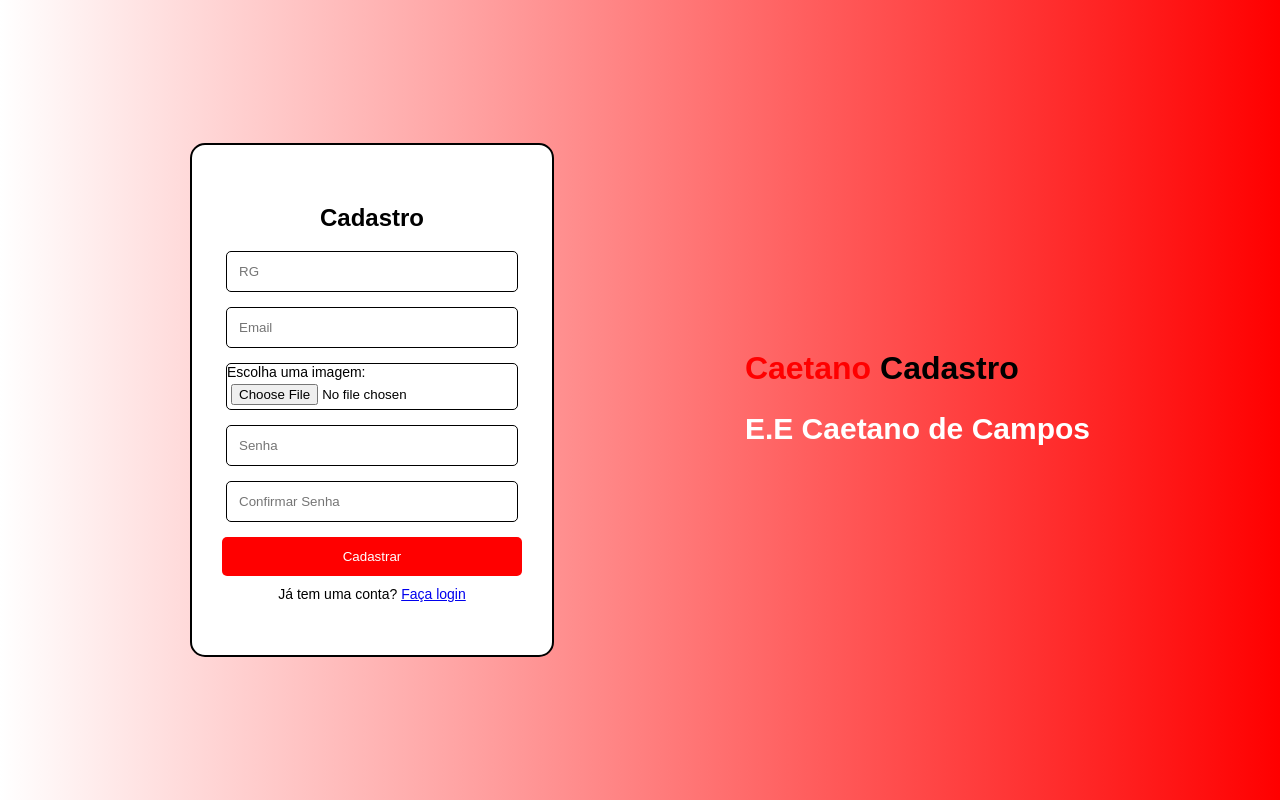
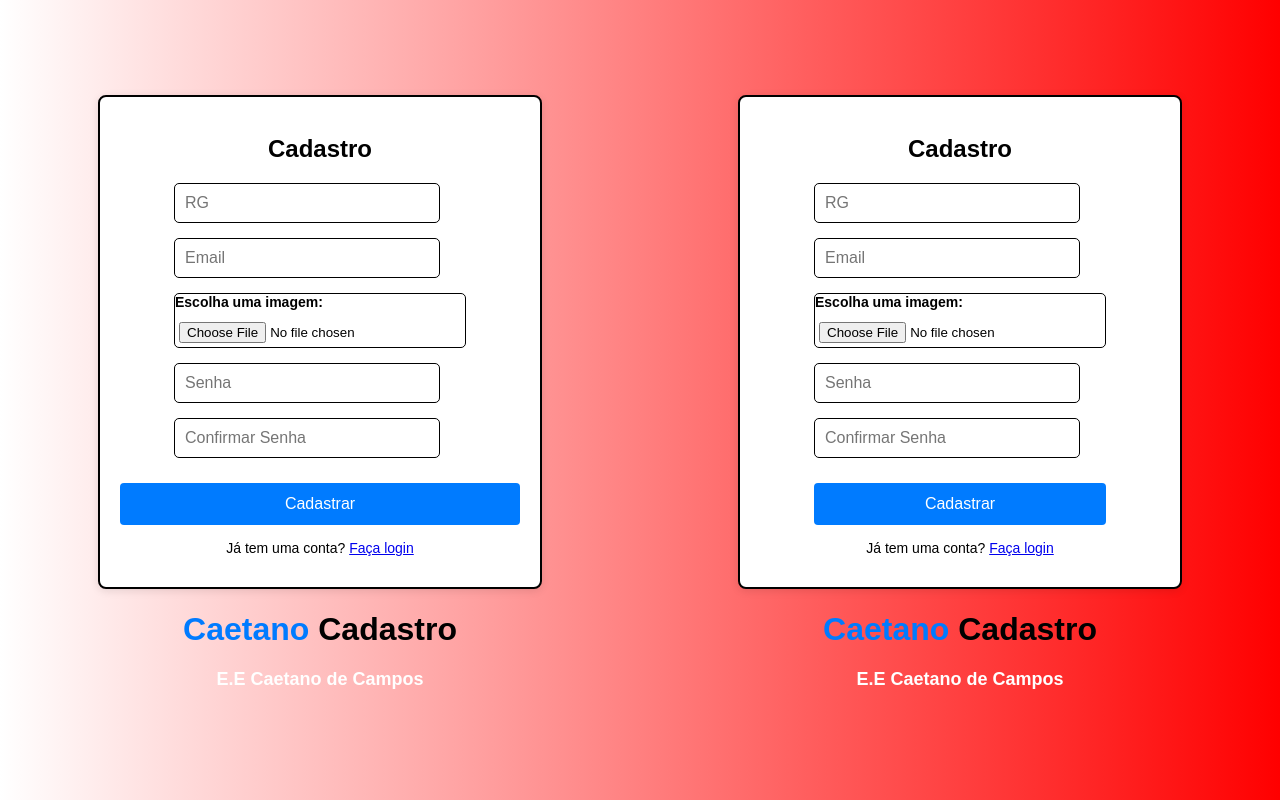
Before and after one commit to lian590/deted_visual, a Flask app: template templates/cadastro2.html in a window 1280 px wide. Run offline with Flask 3, Linux system fonts and the light colour scheme; the template is opened without the code that fills it, so the values that code supplies are empty.

Commit message:
Update cadastro2.html
mobile

```diff
--- a/templates/cadastro2.html
+++ b/templates/cadastro2.html
@@ -57,3 +57,126 @@
     </div>
 </body>
 </html>
+<!DOCTYPE html>
+<html lang="pt-br">
+<head>
+  <meta charset="UTF-8">
+  <meta name="viewport" content="width=device-width, initial-scale=1.0">
+  <title>Caetano Cadastro</title>
+  <link rel="stylesheet" href="/static/cadastro2.css">
+  <style>
+    /* Estilos básicos para responsividade */
+    body {
+      margin: 0;
+      font-family: Arial, sans-serif;
+      background-color: #f9f9f9;
+    }
+
+    .container {
+      display: flex;
+      flex-direction: column;
+      align-items: center;
+      padding: 20px;
+    }
+
+    .register-box {
+      width: 100%;
+      max-width: 400px;
+      background-color: white;
+      padding: 20px;
+      border-radius: 8px;
+      box-shadow: 0 2px 8px rgba(0,0,0,0.1);
+    }
+
+    .form-group {
+      margin-bottom: 15px;
+    }
+
+    .form-group input {
+      width: 100%;
+      padding: 10px;
+      font-size: 16px;
+      box-sizing: border-box;
+    }
+
+    .imagen label {
+      display: block;
+      margin-bottom: 8px;
+      font-weight: bold;
+    }
+
+    .imagen input {
+      width: 100%;
+    }
+
+    .btn {
+      width: 100%;
+      padding: 12px;
+      background-color: #007bff;
+      color: white;
+      font-size: 16px;
+      border: none;
+      border-radius: 4px;
+      cursor: pointer;
+      margin-top: 10px;
+    }
+
+    .btn:hover {
+      background-color: #0056b3;
+    }
+
+    .login-link {
+      text-align: center;
+      margin-top: 15px;
+    }
+
+    .highlight {
+      color: #007bff;
+    }
+
+    .school-name {
+      text-align: center;
+      margin-top: 10px;
+      font-size: 18px;
+    }
+  </style>
+</head>
+<body>
+  <div class="container">
+    <div class="register-box">
+      <h2>Cadastro</h2>
+      <form action="documento.php" method="post" enctype="multipart/form-data">
+        <div class="form-group">
+          <input type="text" name="rg" placeholder="RG" required>
+        </div>
+
+        <div class="form-group">
+          <input type="email" name="email" placeholder="Email" required>
+        </div>
+
+        <div class="imagen">
+          <label for="imagem">Escolha uma imagem:</label>
+          <input type="file" name="imagem" id="imagem" accept="image/*" required>
+        </div>
+
+        <div class="form-group">
+          <input type="password" name="senha" placeholder="Senha" required>
+        </div>
+
+        <div class="form-group">
+          <input type="password" name="confirmar_senha" placeholder="Confirmar Senha" required>
+        </div>
+
+        <button type="submit" class="btn">Cadastrar</button>
+      </form>
+
+      <p class="login-link">Já tem uma conta? <a href="login.html">Faça login</a></p>
+    </div>
+
+    <div>
+      <h1><span class="highlight">Caetano</span> Cadastro</h1>
+      <h2 class="school-name">E.E Caetano de Campos</h2>
+    </div>
+  </div>
+</body>
+</html>
```
